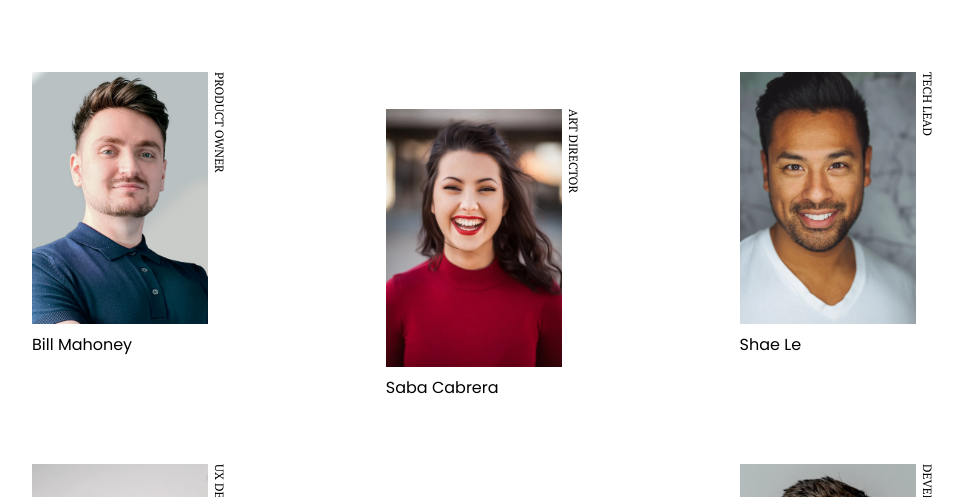
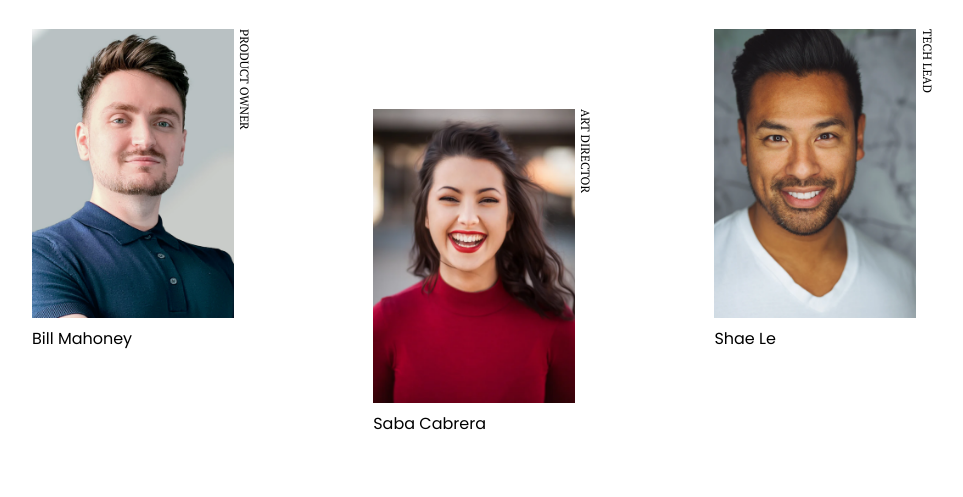
Before and after one commit to shanmukhrvl/my-team-page, a plain HTML site: page index.html in a window 1280 px wide. Shown: the part 228-725 px from the top of the page, without its empty margins (158-1121 px from the left). Drawn offline with Linux system fonts and the light colour scheme.

Commit message:
refactored

```diff
--- a/styles.css
+++ b/styles.css
@@ -63,12 +63,14 @@ body {
 }
 
 .gallery__item {
-  margin: auto;
-  max-width: 70%;
+  margin: 0;
+  justify-self: start;
+  max-width: 80%;
 }
 
 .gallery__item:nth-child(2n) {
-  margin-top: 4rem;
+  justify-self: end;
+  margin-top: 4em;
 }
 
 .gallery__member {
@@ -113,7 +115,7 @@ body {
   }
 
   .gallery__item {
-    margin: auto 0;
+    margin: 0;
   }
 
   .gallery__item:nth-child(2n) {
```
